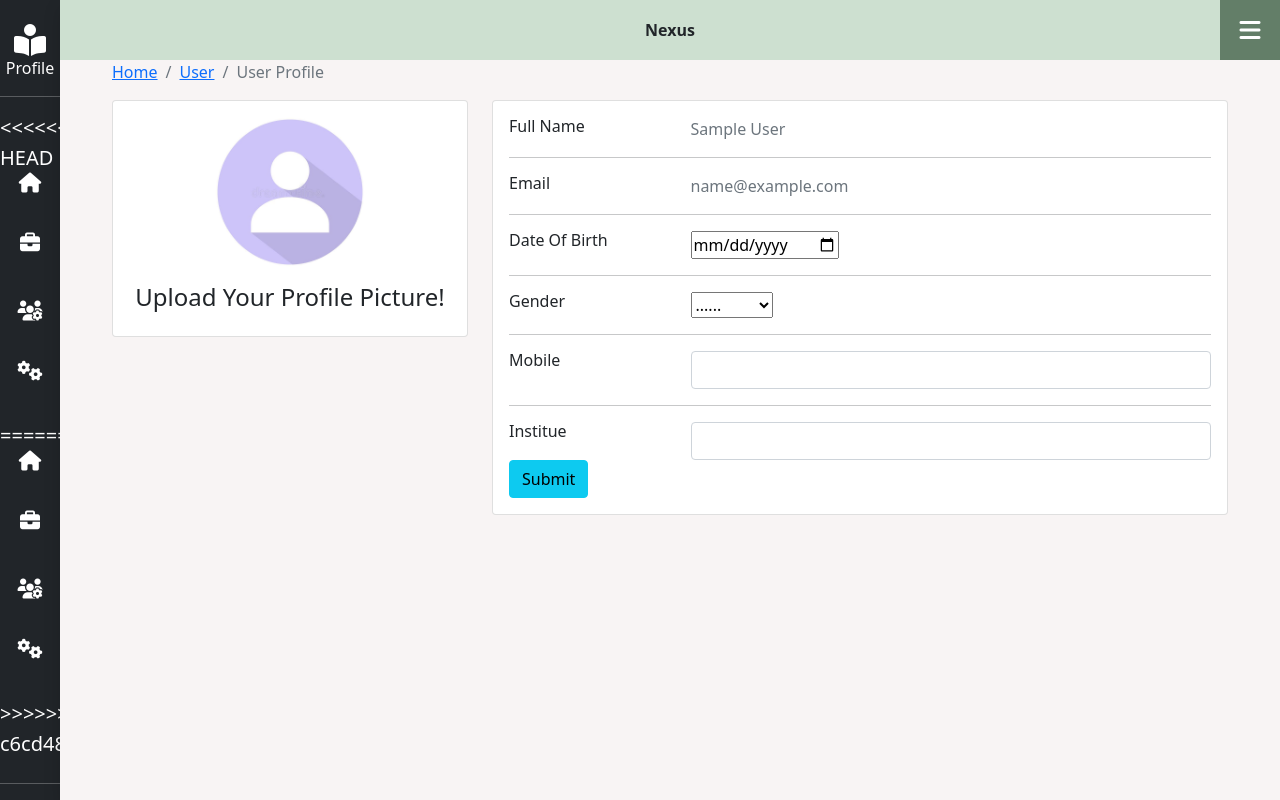
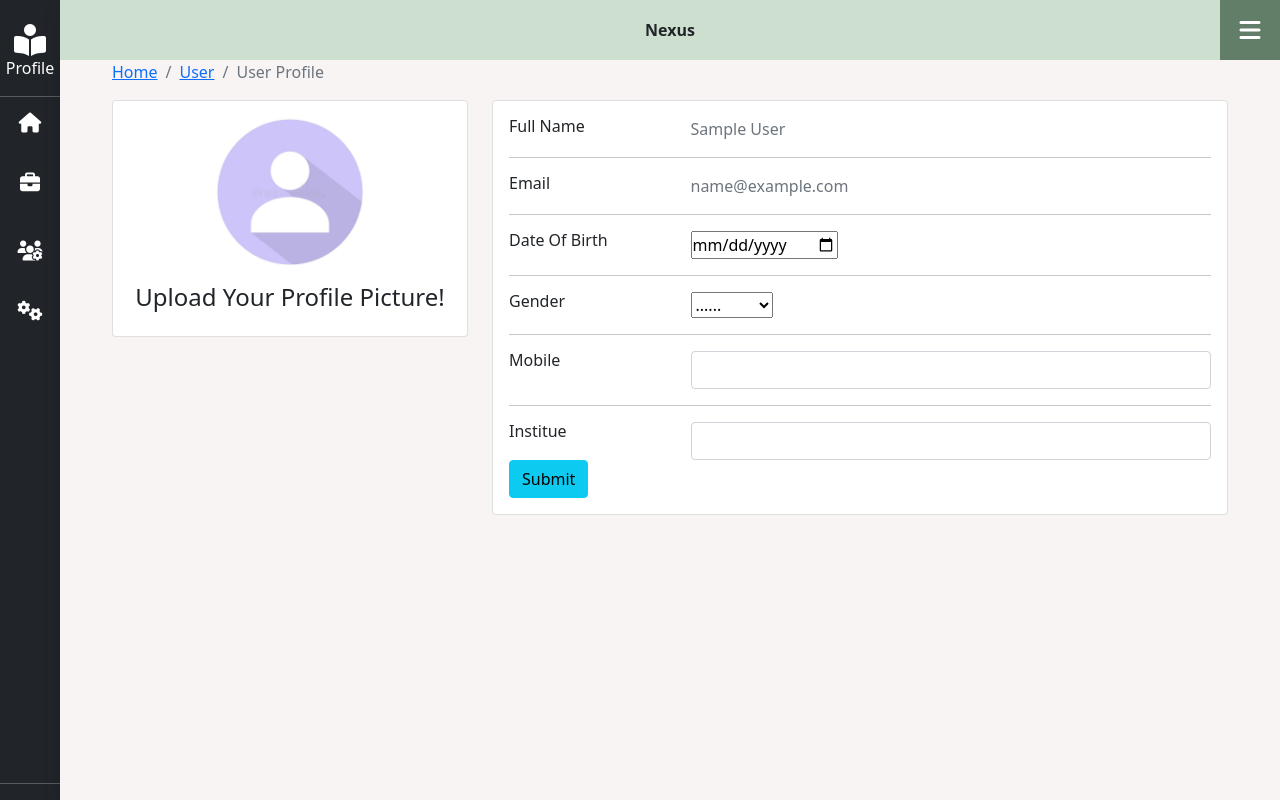
Before and after one commit to ProfessionalGeeko/NEXUS, a Django app: page /nexus/ in a window 1280 px wide. Run offline with Django 3.2, Linux system fonts and the light colour scheme; the visitor is signed in with stand-in values (Sample User, id 1); data comes from the database, SQL or seed files in the repository; some libraries are stand-ins or nearby versions.

```diff
--- a/templates/mentor/stuProfile.html
+++ b/templates/mentor/stuProfile.html
@@ -16,7 +16,6 @@
     <title>Nexus!</title>
 </head>
 <style>
-<<<<<<< HEAD
     * {
         margin: 0;
         padding: 0;
@@ -170,7 +169,8 @@
         font-size: 2.5em;
         font-weight: 500;
     }
-=======
+
+
   * {
     margin: 0;
     padding: 0;
@@ -324,7 +324,6 @@
     font-size: 2.5em;
     font-weight: 500;
   }
->>>>>>> c6cd488b611bb765fd4f75edff2369f6efc2bfdb
 </style>
 
 <body>
@@ -333,7 +332,6 @@
     <a class="text-center" style="text-decoration:none;color: #fff;">Profile</a>
     <hr>
     <ul class="nav nav-pills flex-column mb-auto">
-<<<<<<< HEAD
         <li class="nav-item">
             <a href={% url 'profile' %}>
                 <span class="icon"><i class="fas fa-home "></i></span>
@@ -354,43 +352,10 @@
                 <span class="icon"><i class="fas fa-cogs "></i></span>
                 <span class="title">Logout!</span>
             </a>
-=======
-      <li class="nav-item">
-        <a href="{% url 'profile' %}">
-          <span class="icon"><i class="fas fa-home "></i></span>
-          <span class="title">Home</span>
-        </a>
-      <li class="nav-item">
-        <a href="">
-          <span class="icon"><i class="fas fa-briefcase "></i></span>
-          <span class="title">Services</span>
-        </a>
-      <li class="nav-item ">
-        <a href="{% url 'mentor' %}">
-          <span class="icon mt-2"><i class=" fas fa-users-cog"></i></span>
-          <span class="title">Your Mentors</span>
-        </a>
-      <li class="nav-item">
-        <a href="{% url 'logout' %}">
-          <span class="icon"><i class="fas fa-cogs "></i></span>
-          <span class="title">Logout!</span>
-        </a>
->>>>>>> c6cd488b611bb765fd4f75edff2369f6efc2bfdb
     </ul>
 
     <hr>
 
-    <div class="dropdown">
-        <ul class="dropdown-menu dropdown-menu-dark text-small shadow" aria-labelledby="dropdownUser1">
-            <li><a class="dropdown-item" href="#">New project...</a></li>
-            <li><a class="dropdown-item" href="#">Settings</a></li>
-            <li><a class="dropdown-item" href="#">Profile</a></li>
-            <li>
-                <hr class="dropdown-divider">
-            </li>
-            <li><a class="dropdown-item" href="#">Sign out</a></li>
-        </ul>
-    </div>
 </div>
 <div class="main shadow ">
     <div class="topbar">
```
Also changed, not shown: images/Screenshot_708.png (added).
